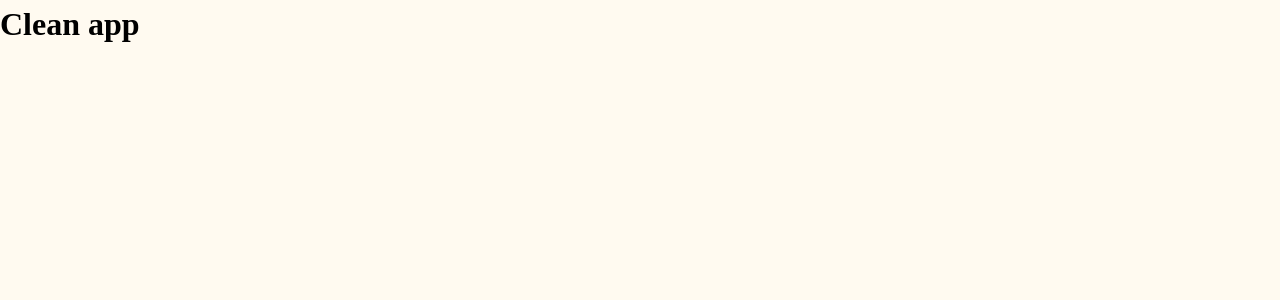
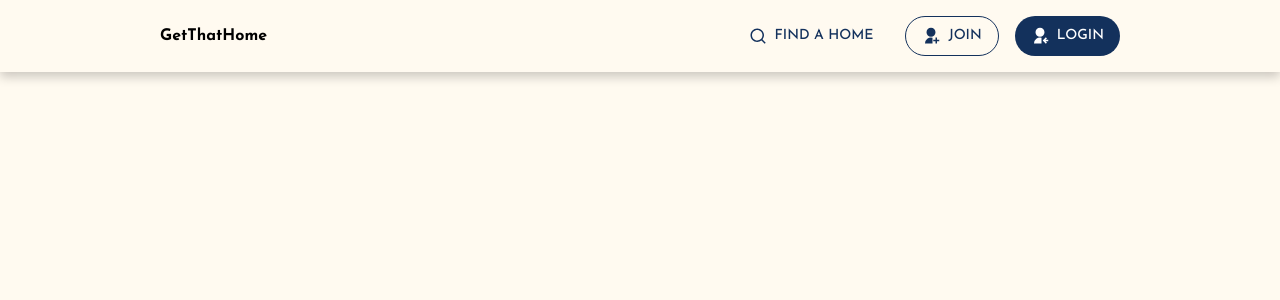
Before and after one commit to dave98/get-that-home-frontend, a React (Create React App) app: page / in a window 1280 px wide. Shown: the top 300 px of the page. Built offline with nearby package versions, Linux system fonts and the light colour scheme.

Commit message:
render: Navbar & testing props

```diff
--- a/src/App.js
+++ b/src/App.js
@@ -1,5 +1,20 @@
+import styled from "@emotion/styled";
+import { useState } from "react";
+import Navbar from "./components/Navbar";
+
+const MainWrapper = styled.div`
+  display: flex;
+  position: relative;
+`;
+
 const App = () => {
-  return <h1> Clean app </h1>;
+  const [isAuth, setIsAuth] = useState(false);
+
+  return (
+    <MainWrapper>
+      <Navbar isAuth={isAuth} role={"seller"} />
+    </MainWrapper>
+  );
 };
 
 export default App;
```
